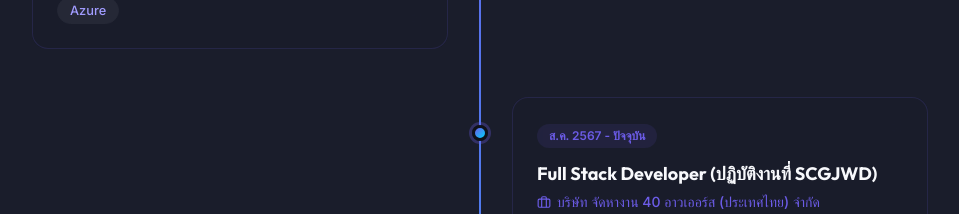
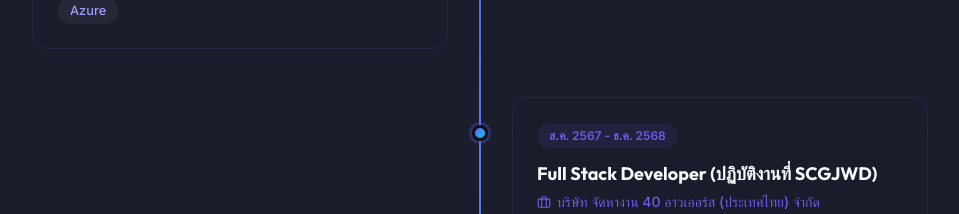
Before and after one commit to scorepionkille/scorepionkille.github.io, a Next.js app: page / in a window 1280 px wide. Shown: the part 3080-3294 px from the top of the page, without its empty margins (160-1119 px from the left). Built offline with nearby package versions, Linux system fonts and the light colour scheme.

Commit message:
update วันที่สสิ้นสุดการทำงานกับ บริษัท จัดหางาน 40 อาวเออร์ส (ประเทศไทย) จำกัด

```diff
--- a/src/data/data.ts
+++ b/src/data/data.ts
@@ -124,7 +124,7 @@ export const experiences: Experience[] = [
     id: 2,
     company: "บริษัท จัดหางาน 40 อาวเออร์ส (ประเทศไทย) จำกัด",
     role: "Full Stack Developer (ปฏิบัติงานที่ SCGJWD)",
-    period: "ส.ค. 2567 - ปัจจุบัน",
+    period: "ส.ค. 2567 - ธ.ค. 2568",
     location: "Bangkok, Thailand",
     description: "ปฏิบัติงานที่ SCGJWD พัฒนาระบบ ChemicalCenter และ WMS รวมถึงระบบ OCR และการเตรียมสภาพแวดล้อมระบบแบบ DevOps",
     achievements: [
```
